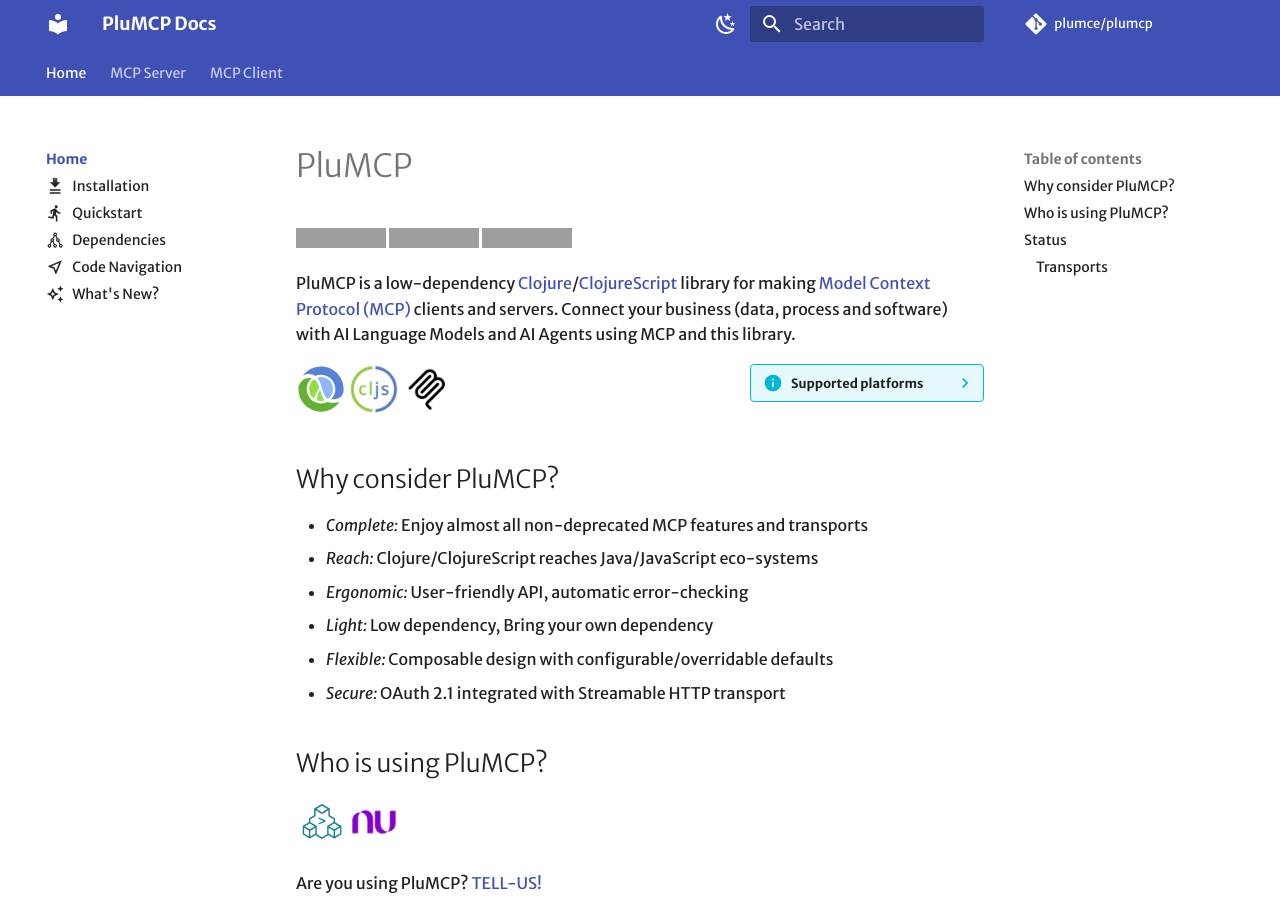
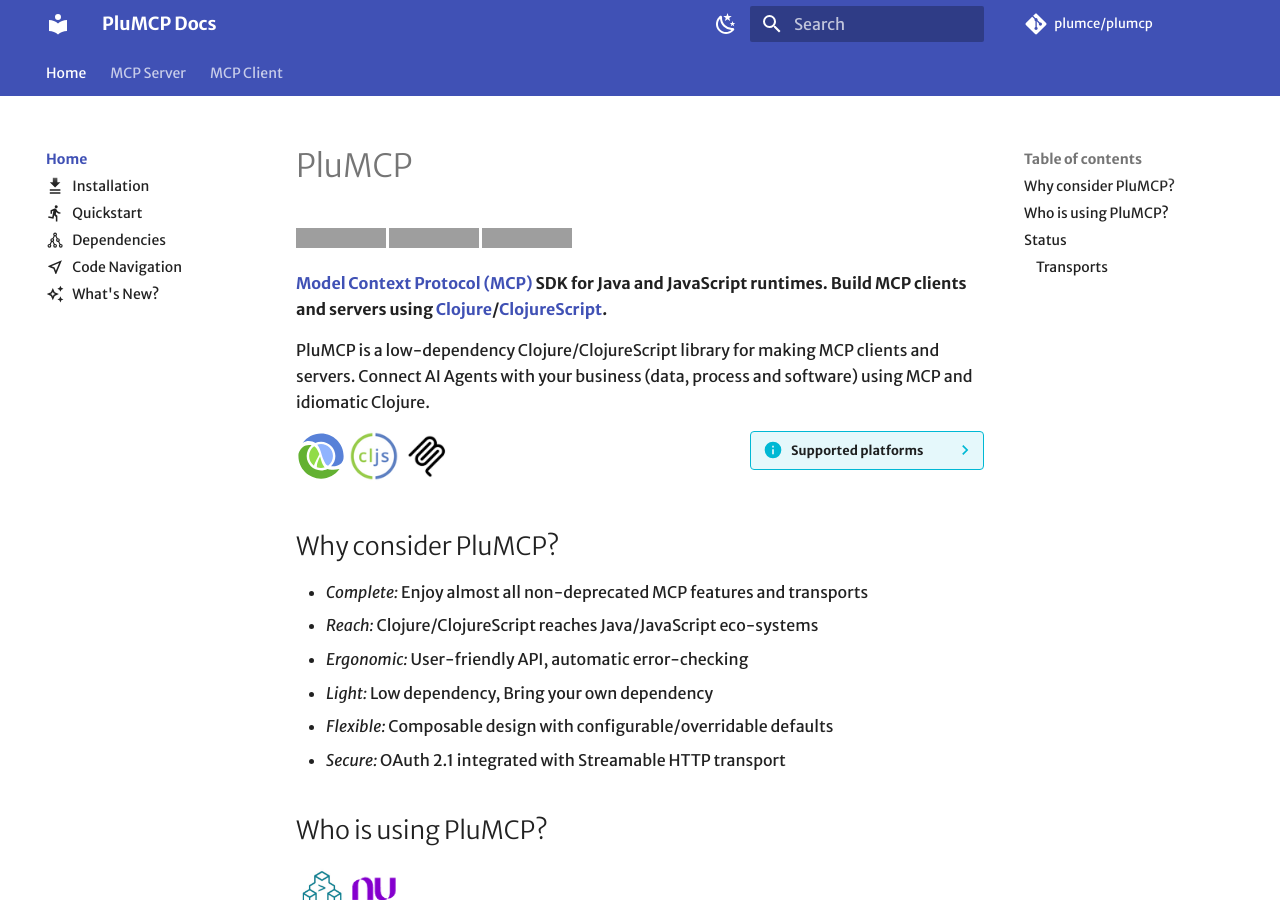
Before and after one commit to plumce/plumcp-docs, an MkDocs documentation site: the page built from docs/index.md, in a window 1280 px wide and 900 px high. Built offline with MkDocs 1.6.1 and Material for MkDocs 9.7.7, drawn with Linux system fonts in a browser that asks for light colours; some web fonts are replaced; comment, search, counter and statistics services are not loaded; grey boxes are pictures that could not be loaded.

```diff
--- a/docs/index.md
+++ b/docs/index.md
@@ -4,13 +4,13 @@
 ![Maturity](https://img.shields.io/badge/Maturity-Alpha-orange)
 [![Ask DeepWiki (useful but watch  for hallucinations)](https://deepwiki.com/badge.svg)](https://deepwiki.com/plumce/plumcp)
 
-PluMCP is a low-dependency
-[Clojure](https://clojure.org)/[ClojureScript](https://clojurescript.org)
-library for making
-[Model Context Protocol (MCP)](https://modelcontextprotocol.io/)
-clients and servers. Connect your business (data,
-process and software) with AI Language Models and
-AI Agents using MCP and this library.
+**[Model Context Protocol (MCP)](https://modelcontextprotocol.io/) SDK
+for Java and JavaScript runtimes. Build MCP clients and servers using
+[Clojure](https://clojure.org)/[ClojureScript](https://clojurescript.org).**
+
+PluMCP is a low-dependency Clojure/ClojureScript library for making MCP
+clients and servers. Connect AI Agents with your business (data, process
+and software) using MCP and idiomatic Clojure.
 
 ??? info inline end "Supported platforms"
 
```
Also changed, not shown: README.md (+2 -2 lines).
